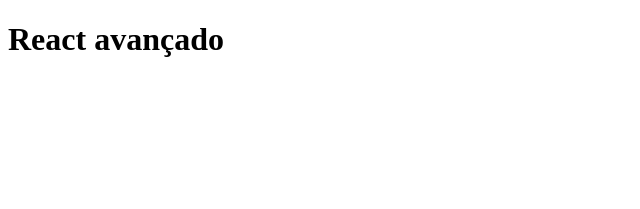
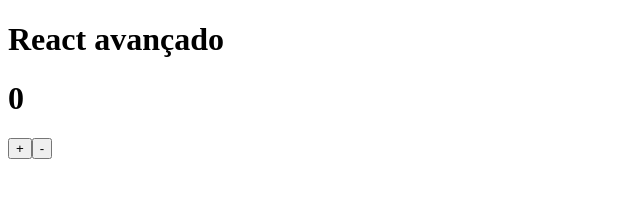
Before and after one commit to rogeriobispo/advanced-react, a React (Vite) app: page / in a window 1280 px wide. Shown: the top 209 px of the page, without its empty margins (0-640 px from the left). Built offline with nearby package versions, Linux system fonts and the light colour scheme.

Commit message:
feat: observer pattern

```diff
--- a/package.json
+++ b/package.json
@@ -11,6 +11,7 @@
   },
   "dependencies": {
     "@vanilla-extract/css": "^1.18.0",
+    "mitt": "^3.0.1",
     "react": "^19.2.0",
     "react-dom": "^19.2.0"
   },
--- a/src/App.tsx
+++ b/src/App.tsx
@@ -1,9 +1,14 @@
+import mitt from "mitt"
+import Observer from "./observer"
+
+export const emitter = mitt()
 
 function App() {
 
   return (
     <>
       <h1>React avançado</h1>
+      <Observer />
     </>
   )
 }
--- /dev/null
+++ b/src/observer/buttons.tsx
@@ -0,0 +1,19 @@
+import { emitter } from "../App";
+
+const Buttons = () => {
+  const increment = () => {
+    emitter.emit("increment");
+  }
+  const decrement = () => {
+    emitter.emit("decrement");
+  }
+
+  return (
+    <div className="buttons">
+      <button onClick={decrement} >+</button>
+      <button onClick={increment}>-</button>
+    </div>
+  );
+};
+
+export default Buttons;
--- /dev/null
+++ b/src/observer/counter.tsx
@@ -0,0 +1,23 @@
+import { useEffect, useState } from "react";
+import { emitter } from "../App";
+
+const Counter = () => {
+  const [count, setCount] = useState(0);
+
+  useEffect(() => {
+    const onIncrement = () => setCount(count => count + 1);
+    const onDecrement = () => setCount(count => count - 1);
+    emitter.on('increment', onIncrement);
+    emitter.on('decrement', onDecrement);
+    return () => {
+      emitter.off('increment', onIncrement);
+      emitter.off('decrement', onDecrement);
+    }
+  }, [])
+  return (<div>
+    <h1>{count}</h1>
+  </div>
+  );
+}
+
+export default Counter;
--- /dev/null
+++ b/src/observer/index.tsx
@@ -0,0 +1,13 @@
+import Buttons from "./buttons";
+import Counter from "./counter";
+
+const Observer = (props: any) => {
+  return (
+    <>
+      <Counter />
+      <Buttons />
+    </>
+  )
+}
+
+export default Observer;
```
Also changed, not shown: 1 other file (tests, documents, lock files or other folders).
